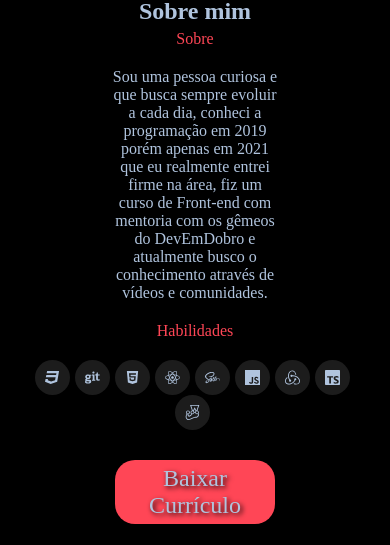
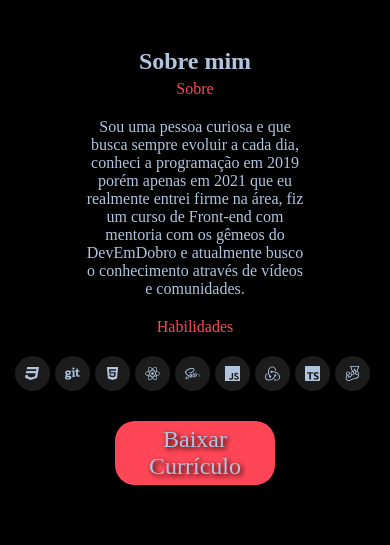
Before and after one commit to saullo-reis/saulloreis, a React (Vite) app: page / in a window 390 px wide. Shown: the part 666-1211 px from the top of the page. Built offline with nearby package versions, Linux system fonts and the light colour scheme; a web font is replaced by a local one.

Commit message:
feedbacks

```diff
--- a/src/components/about/style.sass
+++ b/src/components/about/style.sass
@@ -9,7 +9,7 @@
         width: 30%
         border-radius: 100%
     &-infos
-        margin: 0 50px
+        margin-left: 150px
         &-title
             color: #b0c4de
             margin-bottom: 5px
@@ -25,6 +25,7 @@
             font-size: 30px
             margin: 20px 0
             li
+                transition: .7s
                 margin-right: 5px
                 display: flex
                 align-items: center
@@ -32,6 +33,8 @@
                 padding: 10px
                 background-color: #1C1C1C
                 border-radius: 100%
+                &:hover
+                    background-color: #FF4656
         &-curriculo
             margin: 10px 0
             color: #b0c4de
@@ -58,6 +61,7 @@
             flex-direction: column
             align-items: center
             justify-content: center
+            margin: 50px 0
             &-text
                 width: 50%
                 text-align: center
```
